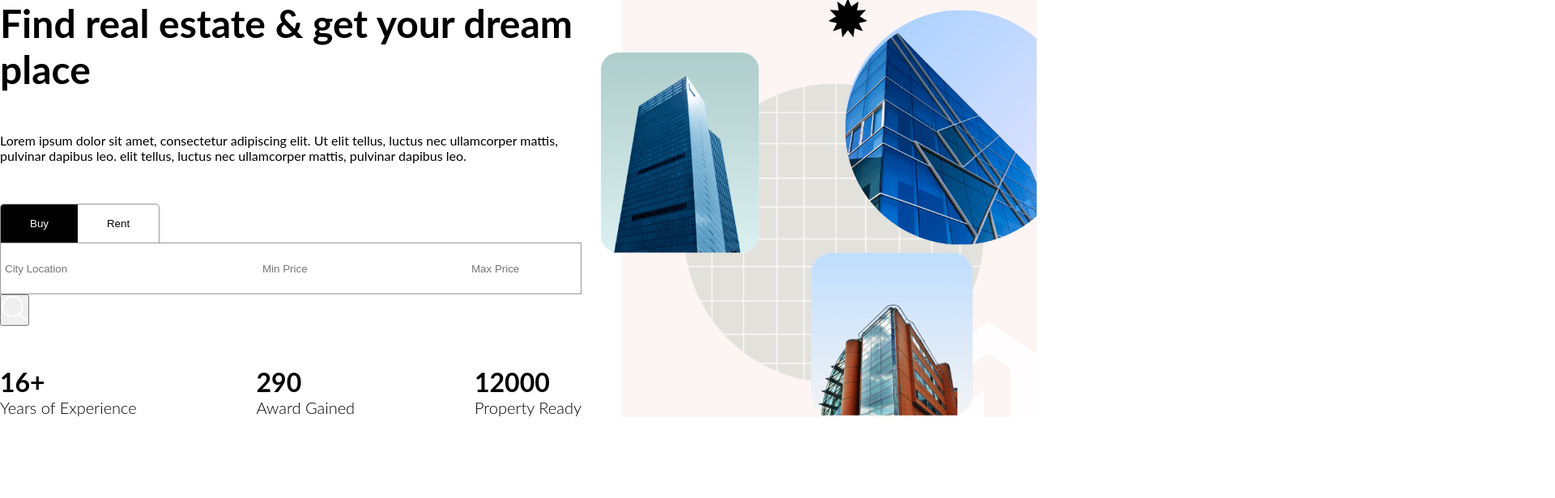
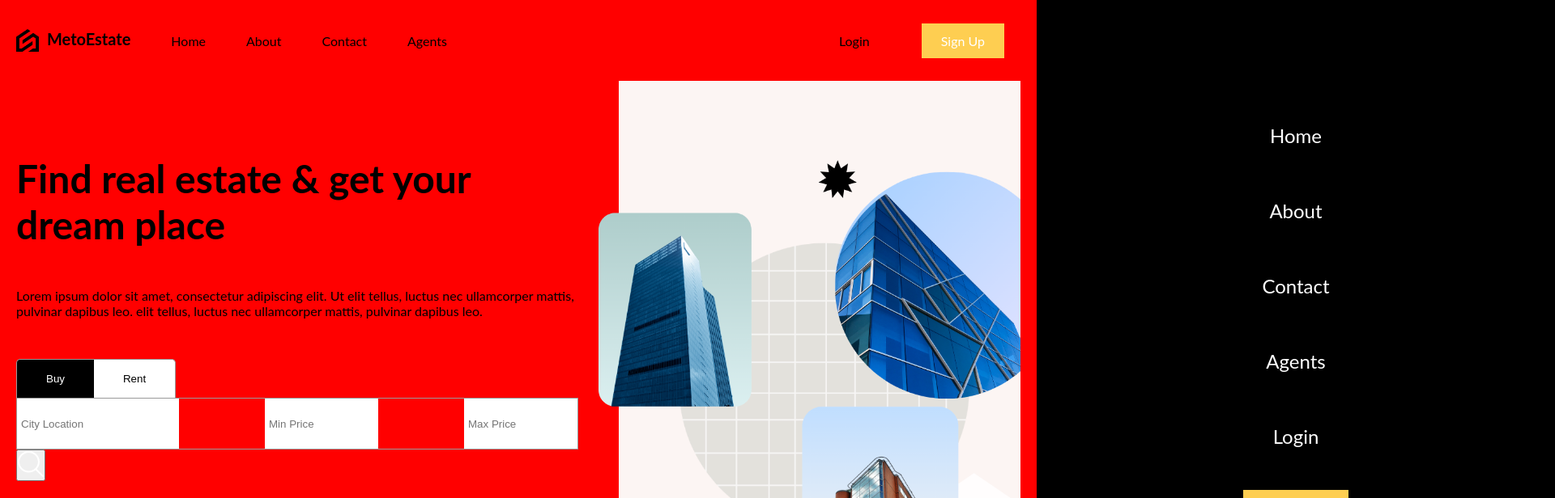
Before and after one commit to ebrardev/estateApp-ui, a React (Vite) app: page / in a window 1280 px wide. Shown: the top 616 px of the page at 81% size, 1920 px wide, since content can reach past the window. Built offline with nearby package versions, Linux system fonts and the light colour scheme.

Commit message:
react dom

```diff
--- a/src/App.jsx
+++ b/src/App.jsx
@@ -1,6 +1,8 @@
 
-import "./layout.scss"
+
 import PageHome from "./routes/PageHome/pageHome"
+
+import Layout from "./routes/layout/layout"
 import ListPage from "./routes/listPage/listPage"
 import {
   createBrowserRouter,
@@ -15,15 +17,20 @@ function App() {
     {
       path:"/",
       element:
-        <PageHome/>
+        <Layout/>,
+        children:[
+          {
+            path:"/",
+            element:<PageHome/>
+          },
+          {
+            path:"/list",
+            element:<ListPage/>
+          }
+        ]
 
     },
-    {
-      path:"/list",
-      element:
-        <ListPage/>
 
-    }
   ])
   return (
 
--- a/src/layout.scss
+++ /dev/null
@@ -1,32 +0,0 @@
-
-@import "./responsive.scss";
-.layout {
-    height: 100vh;
-
-    max-width: 1366px;
-    margin-left: auto;
-    margin-right: auto;
-    padding-left: 20px;
-    padding-right: 20px;
-    display: flex;
-    flex-direction: column;
-
-    @include lg {
-        background-color: red;
-        max-width: 1280px;
-    }
-    @include md {
-        background-color: blue;
-        max-width: 768px;
-    }
-
-    @include sm {
-        background-color: green;
-        max-width: 640px;
-    }
-
-    .content{
-
-        flex: 1;
-    }
-}
--- a/src/routes/layout/layout.scss
+++ b/src/routes/layout/layout.scss
@@ -0,0 +1,32 @@
+
+@import "../../responsive.scss";
+.layout {
+    height: 100vh;
+
+    max-width: 1366px;
+    margin-left: auto;
+    margin-right: auto;
+    padding-left: 20px;
+    padding-right: 20px;
+    display: flex;
+    flex-direction: column;
+
+    @include lg {
+        background-color: red;
+        max-width: 1280px;
+    }
+    @include md {
+        background-color: blue;
+        max-width: 768px;
+    }
+
+    @include sm {
+        background-color: green;
+        max-width: 640px;
+    }
+
+    .content{
+
+        flex: 1;
+    }
+}
```
